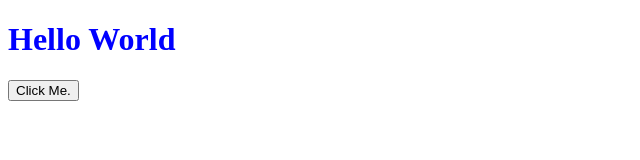
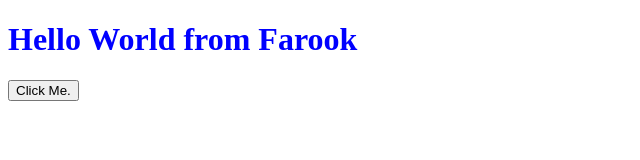
Before and after one commit to farookjintha/html-starter-with-xmlhttpreq, a plain HTML site: page index.html in a window 1280 px wide. Shown: the whole page, without its empty margins (0-640 px from the left). Drawn offline with Linux system fonts and the light colour scheme.

Commit message:
modified the header

```diff
--- a/index.html
+++ b/index.html
@@ -32,7 +32,7 @@
     </script>
 </head>
 <body>
-    <h1>Hello World</h1>
+    <h1>Hello World from Farook</h1>
     <div id="users"></div>
     <button onclick="myFunc()">Click Me.</button>
 </body>
```
